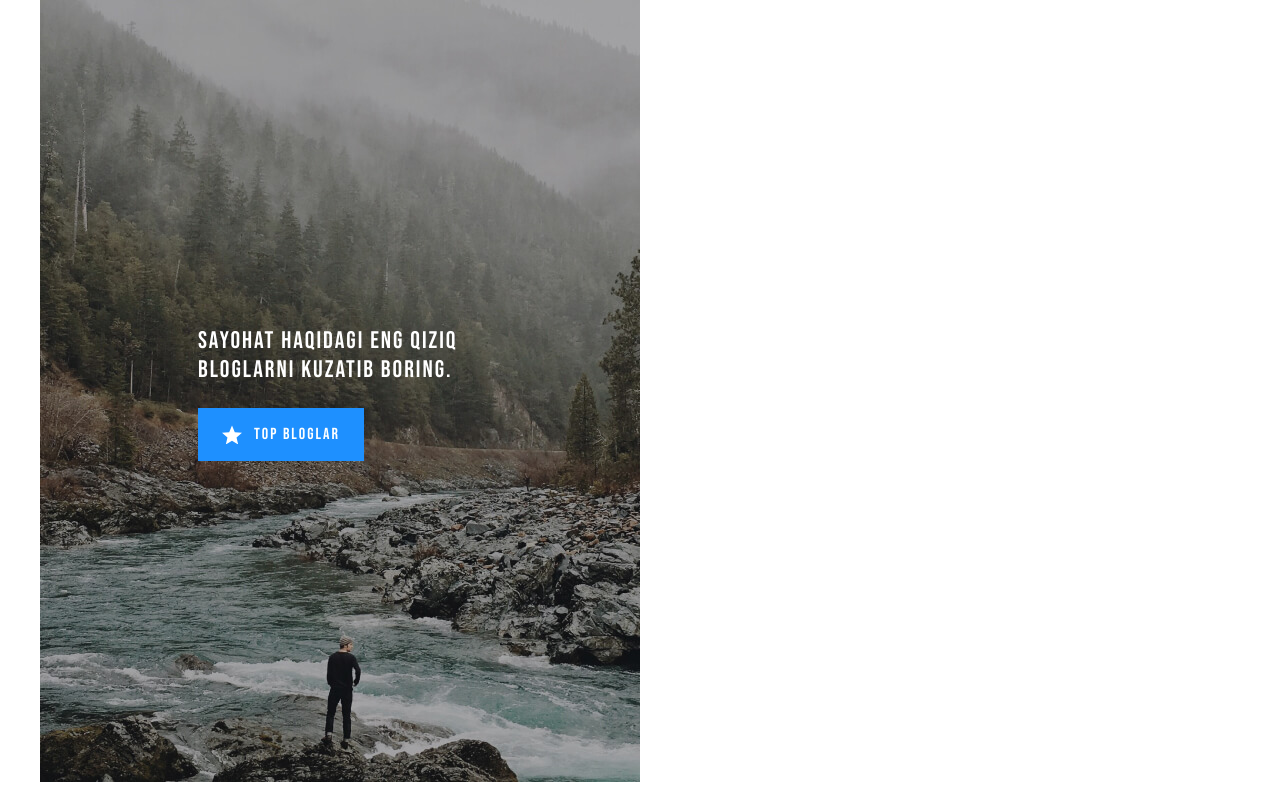
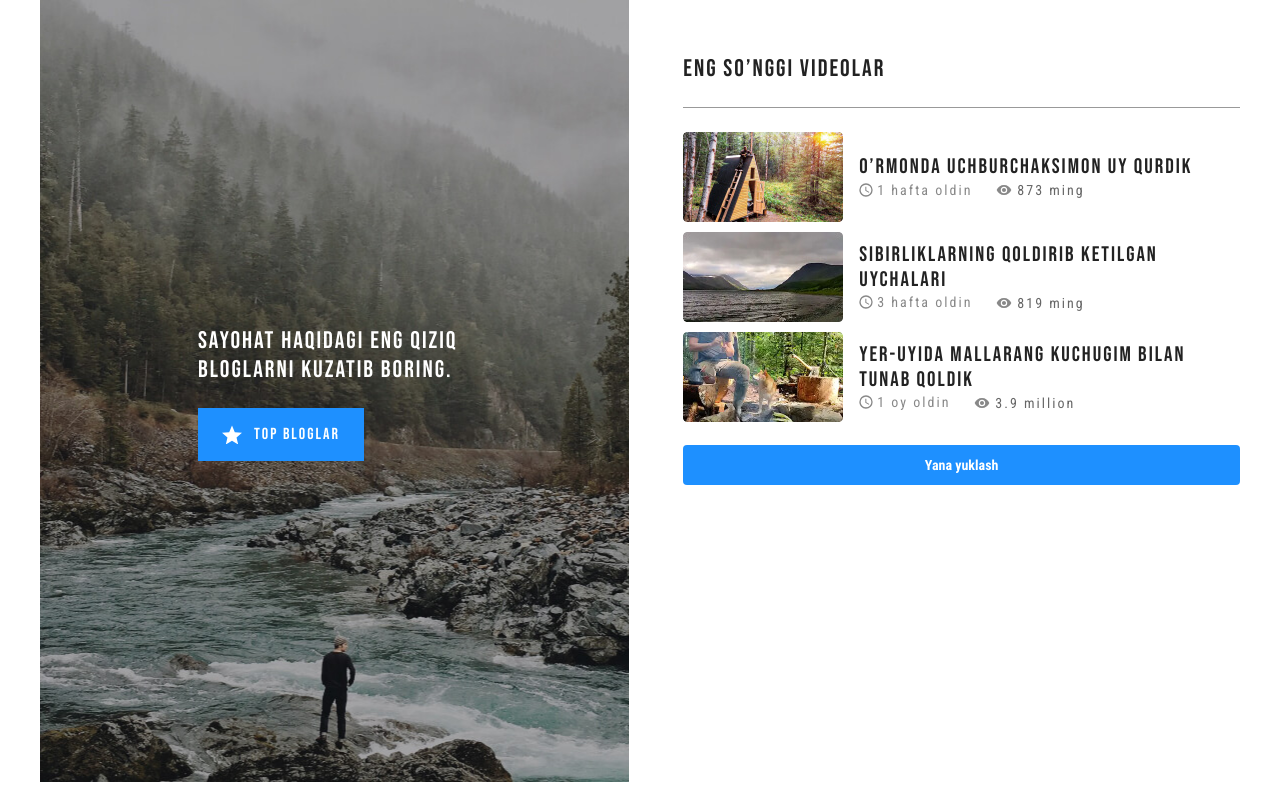
Before and after one commit to frontendoniyorbek/Article, a plain HTML site: page index.html in a window 1280 px wide. Drawn offline with Linux system fonts and the light colour scheme.

Commit message:
Fix css and html validation problem and add site right.

```diff
--- a/css/styles.css
+++ b/css/styles.css
@@ -5,7 +5,7 @@ body {
   padding: 0;
   margin: 0;
   height: 100%;
-  font-family: "Bebas Neue", "Roboto", "Times New Roman", cursive;
+  font-family: "Bebas Neue", "Roboto Condensed", sans-serif;
 }
 
 html {
@@ -71,11 +71,15 @@ only screen and (                min-resolution: 2dppx) {
   flex-grow: 1;
 }
 
+.site-wrapper {
+  display: flex;
+}
+
 .site-left-heading {
   padding: 0;
   margin: 0;
   margin-bottom: 24px;
-  font-family: "Bebas Neue" "Roboto", "Times New Roman",cursive;
+  font-family: "Bebas Neue", "Roboto Condensed", sans-serif;
   color: #fff;
   text-transform: uppercase;
   font-size: 24px;
@@ -113,7 +117,7 @@ only screen and (                min-resolution: 2dppx) {
 
 .button-text {
   color: #fff;
-  font-family: "Bebas Neue" "Roboto", "Times New Roman" cursive;
+  font-family: "Bebas Neue", "Roboto Condensed", sans-serif;
   text-transform: uppercase;
   font-size: 16px;
   font-weight: 400;
@@ -127,3 +131,140 @@ only screen and (                min-resolution: 2dppx) {
   height: 19px;
   object-fit: cover;
 }
+
+
+/* SITE-RIGHT  */
+.site-right {
+  display: flex;
+  flex-direction: column;
+
+}
+
+.right-heading-border {
+  margin-left: 54px;
+  padding-top: 54px;
+  padding-bottom: 24px;
+  border-bottom: 1px solid #999999;
+}
+
+.site-right-heading {
+  padding: 0;
+  margin: 0;
+  font-family: "Bebas Neue", "Roboto Condensed", sans-serif;
+  color: #222222;
+  font-weight: 400;
+  font-size: 24px;
+  line-height: normal;
+  letter-spacing: 2px;
+  width: 492px;
+}
+
+/* SITE-RIGHT-LIST  */
+.site-right-list {
+  padding: 0;
+  margin: 0;
+  margin-left: 54px;
+  margin-top: 24px;
+  margin-bottom: 23px;
+  list-style: none;
+  font-size: 18px;
+  line-height: normal;
+  letter-spacing: 2px;
+}
+
+.site-right-list-item {
+  display: flex;
+  align-items: center;
+}
+
+.site-right-list-item:not(:last-child) {
+  margin-bottom: 10px;
+}
+
+.site-right-img {
+  width: 160px;
+  height: 90px;
+  margin-right: 16px;
+  border-radius: 4px;
+}
+
+.site-right-list-heading {
+  padding: 0;
+  margin: 0;
+}
+
+.heading-link {
+  display: inline-block;
+  text-decoration: none;
+  color: #222222;
+  font-weight: 400;
+  transition: all 0.5s ease;
+}
+
+.heading-link:hover {
+  color: rgba(30, 144, 255, 1);
+}
+
+.heading-link:active {
+  color: rgba(30, 144, 255, 0.6);
+}
+
+.icons {
+  display: flex;
+  align-items: center;
+}
+
+.icon-content {
+  display: flex;
+  align-items: center;
+}
+
+.icon-content-eye {
+  margin-left: 24px;
+}
+
+.icon-text {
+  font-family: "Roboto Condensed", "Bebas Neue", sans-serif;
+  text-transform: lowercase;
+  color: #888;
+  font-size: 14px;
+  line-height: normal;
+  font-weight: 400;
+}
+
+.icon-text-eye {
+  color: #666;
+}
+
+.icon-text-time {
+  margin-left: 4px;
+}
+
+.upload-link {
+  display: inline-block;
+  margin: 0;
+  padding: 0;
+  padding-top: 12px;
+  padding-bottom: 12px;
+  padding-right: 209px;
+  padding-left: 209px;
+  text-align: center;
+  background-color: #1E90FF;
+  font-family: "Roboto Condensed", "Bebas Neue", sans-serif;
+  color: #fff;
+  font-size: 14px;
+  line-height: normal;
+  font-weight: bold;
+  margin-left: 54px;
+  border-radius: 4px;
+  text-decoration: none;
+  transition: all 0.5s ease;
+}
+
+.upload-link:hover {
+  opacity: 0.8;
+}
+
+.upload-link:active {
+  opacity: 0.6;
+}
--- a/index.html
+++ b/index.html
@@ -18,10 +18,13 @@
 <body>
 
   <main class="main-content">
+
+
     <div class="container">
 
+
+      <div class="site-wrapper">
         <div class="site-left">
-
           <div class="site-left-wrapper">
             <h2 class="site-left-heading">Sayohat haqidagi eng qiziq bloglarni kuzatib boring.</h2>
             <button class="site-button">
@@ -31,10 +34,80 @@
               </span>
             </button>
           </div>
+        </div>
+        <div class="site-right">
+          <div class="right-heading-border">
+            <h3 class="site-right-heading">Eng so’nggi videolar</h3>
+          </div>
+
+          <ul class="site-right-list">
+
+
+            <!-- LIST  -->
+            <li class="site-right-list-item">
+              <img class="site-right-img" src="img/1.jpg" width="160" height="90" srcset="img/1.jpg 1x, img/1@2x.jpg 2x" alt="">
+              <div class="list-item-content">
+                <h3 class="site-right-list-heading"><a href="#" class="heading-link">O’rmonda uchburchaksimon uy qurdik</a></h3>
+                <span class="icons">
+                  <span class="icon-content icon-content-time">
+                    <img src="img/icons/icon-time.svg" alt="">
+                    <span class="icon-text icon-text-time">1 hafta oldin</span>
+                  </span>
+
+                  <span class="icons-content icon-content-eye">
+                    <img src="img/icons/icon-eye.svg" alt="">
+                    <span class="icon-text icon-text-eye">873 ming</span>
+                  </span>
+                </span>
+              </div>
+            </li>
+
+            <!-- LIST  -->
+            <li class="site-right-list-item">
+              <img class="site-right-img" src="img/2.jpg" width="160" height="90" srcset="img/2.jpg 1x, img/2@2x.jpg 2x" alt="">
+              <div class="list-item-content">
+                <h3 class="site-right-list-heading"><a href="#" class="heading-link">Sibirliklarning qoldirib ketilgan uychalari</a></h3>
+                <span class="icons">
+                  <span class="icon-content icon-content-time">
+                    <img src="img/icons/icon-time.svg" alt="">
+                    <span class="icon-text icon-text-time">3 hafta oldin</span>
+                  </span>
+
+                  <span class="icons-content icon-content-eye">
+                    <img src="img/icons/icon-eye.svg" alt="">
+                    <span class="icon-text icon-text-eye">819 ming</span>
+                  </span>
+                </span>
+              </div>
+            </li>
+
+            <!-- LIST  -->
+            <li class="site-right-list-item">
+              <img class="site-right-img" src="img/3.jpg" width="160" height="90" srcset="img/3.jpg 1x, img/3@2x.jpg 2x" alt="">
+              <div class="list-item-content">
+                <h3 class="site-right-list-heading"><a href="#" class="heading-link">Yer-uyida mallarang kuchugim bilan <br> tunab qoldik</a></h3>
+                <span class="icons">
+                  <span class="icon-content icon-content-time">
+                    <img src="img/icons/icon-time.svg" alt="">
+                    <span class="icon-text icon-text-time">1 oy oldin</span>
+                  </span>
+
+                  <span class="icons-content icon-content-eye">
+                    <img src="img/icons/icon-eye.svg" alt="">
+                    <span class="icon-text icon-text-eye">3.9 million</span>
+                  </span>
+                </span>
+              </div>
+            </li>
+
+          </ul>
+
+          <a class="upload-link" href="index.html">Yana yuklash</a>
 
         </div>
+      </div>
+    </div>
 
-    </div>
 
   </main>
 
```
Lines whose indentation alone changed are shown as unchanged.
